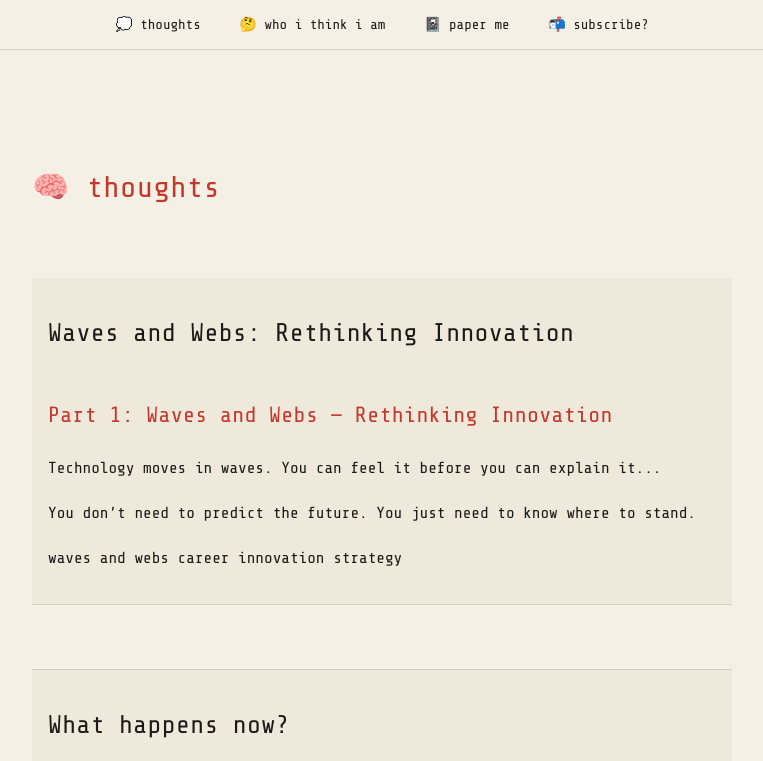
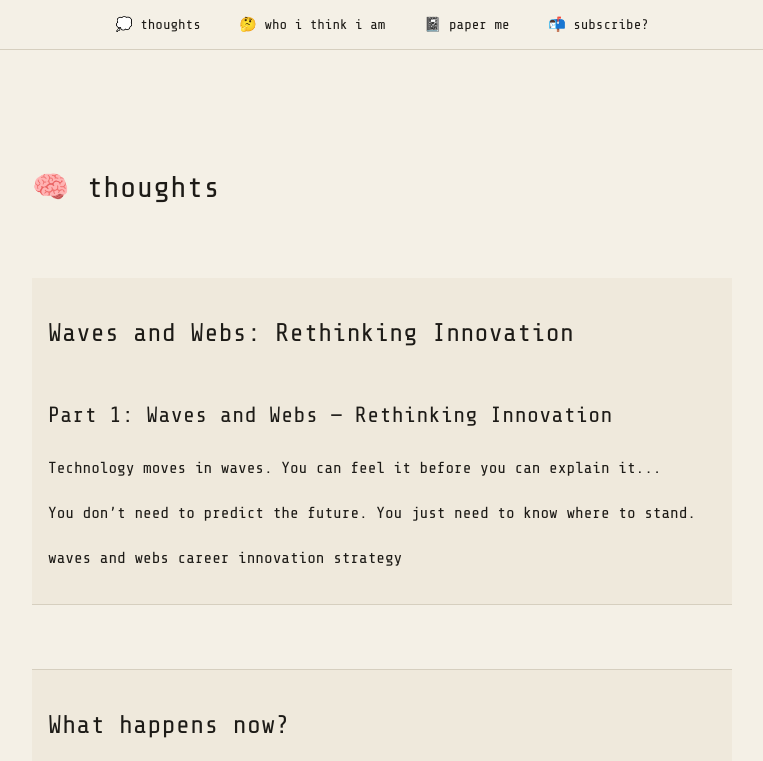
Before and after one commit to r-9-r/r9r, a plain HTML site: page index.html in a window 1280 px wide. Shown: the top 761 px of the page, without its empty margins (258-1021 px from the left). Drawn offline with nearby package versions, Linux system fonts and the light colour scheme.

Commit message:
Light mode: black ink accents, typewriter style
Co-Authored-By: Claude Opus 5.5 <noreply@anthropic.com>
Claude-Session: https://claude.ai/code/session_018NxrfSo2o2x4qZ4ACYwnSR

```diff
--- a/style.css
+++ b/style.css
@@ -7,7 +7,7 @@
   --text-soft: #55514a;
   --text-faint: #8a8478;
   --link: #1d1b17;
-  --accent: #c4382b;
+  --accent: #1d1b17;
   --post-title: #1d1b17;
   --rule: #d6cfbf;
   --rule-soft: #c9c1b0;
```
